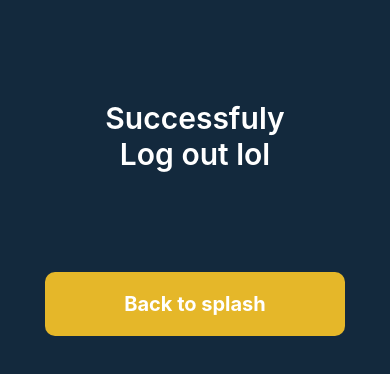
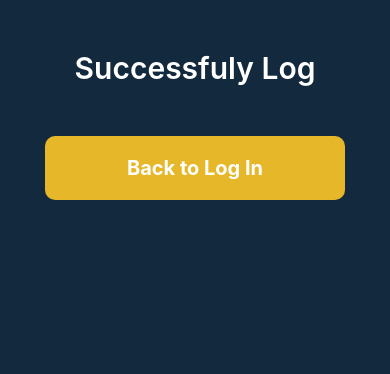
Before and after one commit to irish-promax/MomentProject, a React Native app: screen /LO in a window 390 px wide. Shown: the top 374 px of the page. Built offline with nearby package versions, Linux system fonts and the light colour scheme; no server answers.

Commit message:
Update - Interface

```diff
--- a/src/screens/app/SLogout/index.js
+++ b/src/screens/app/SLogout/index.js
@@ -1,23 +1,30 @@
-import React, {useState} from 'react';
+import React, { useState } from 'react';
 
-import {Text, TextInput, View} from 'react-native';
+import { Text, TextInput, View } from 'react-native';
 import { SafeAreaView } from 'react-native-safe-area-context';
 import Button from '../../../components/Buttons';
+import { colors } from '../../../utils/colors';
 import { styles } from './styles';
 
-const SLogout = ({navigation}) => {
+const SLogout = ({ navigation }) => {
     const onBack = () => {
         navigation.navigate('SignIn')
     }
-    return(
+    return (
         <SafeAreaView style={styles.container}>
             <View >
-                <Text style={styles.title}>Successfuly Log out lol</Text>
+                <Text style={{
+                    fontSize: 30,
+                    fontWeight: '600',
+                    color: colors.white,
+                    textAlign: 'center',
+                    margin: 50
+                }}>Successfuly Log</Text>
 
             </View>
 
             <View >
-                <Button onPress={onBack} title="Back to splash"/>
+                <Button onPress={onBack} title="Back to Log In" />
             </View>
 
 
```
Also changed, not shown: 1 other file (tests, documents, lock files or other folders).
